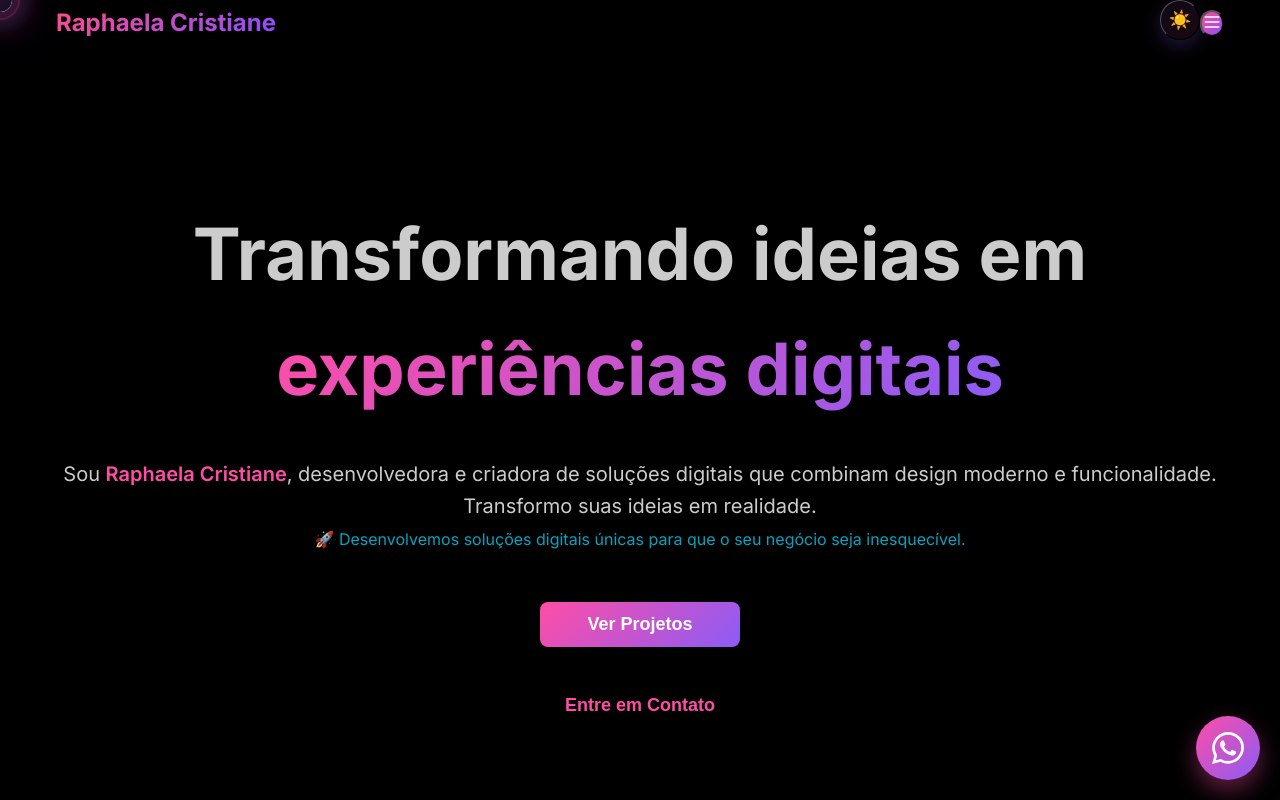
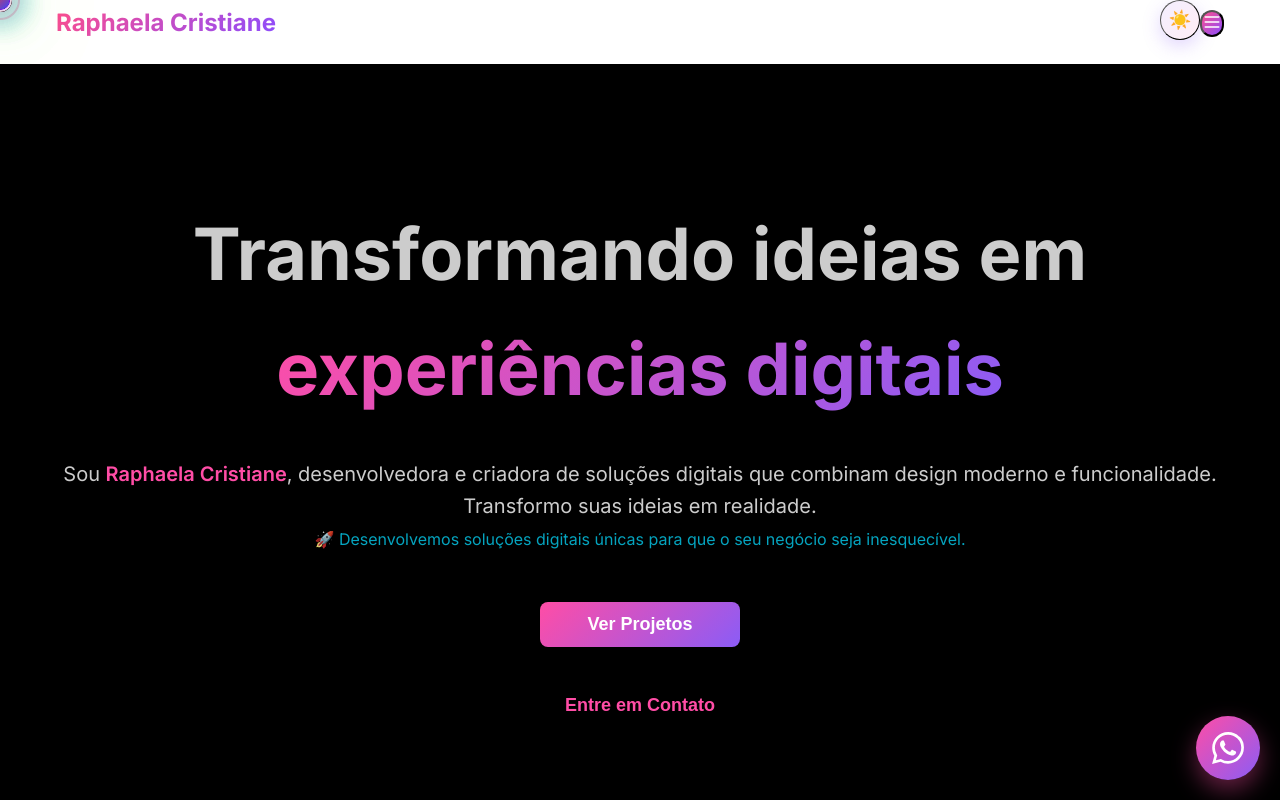
Before and after one commit to Raphaelacristiane667/portfolio-raphaela-cristiane, a Next.js app: page / in a window 1280 px wide. Shown: the top 800 px of the page. Built offline with nearby package versions, Linux system fonts and the light colour scheme.

Commit message:
fix(theme): remover dark fixa no html e ajustar CSS global para claro/escuro

```diff
--- a/src/app/globals.css
+++ b/src/app/globals.css
@@ -63,11 +63,21 @@ html {
 /* Estilos base do body */
 body {
   font-family: 'Inter', -apple-system, BlinkMacSystemFont, 'Segoe UI', 'Roboto', 'Oxygen', 'Ubuntu', 'Cantarell', 'Fira Sans', 'Droid Sans', 'Helvetica Neue', sans-serif;
-  background-color: var(--color-dark) !important; /* PRETO FORÇADO */
-  color: var(--color-white);
   line-height: 1.6;
   overflow-x: hidden;
   min-height: 100vh;
+}
+
+/* Tema claro padrão */
+html:not(.dark) body {
+  background-color: #ffffff !important;
+  color: #000000 !important;
+}
+
+/* Tema escuro quando classe .dark está no html */
+html.dark body {
+  background-color: var(--color-dark) !important;
+  color: var(--color-white) !important;
 }
 
 /* Prevenir overflow horizontal no mobile desde o carregamento */
@@ -93,9 +103,8 @@ body {
 }
 
 /* HTML também com fundo preto */
-html {
-  background-color: var(--color-dark) !important;
-}
+html:not(.dark) { background-color: #ffffff !important; }
+html.dark { background-color: var(--color-dark) !important; }
 
 /* Main com fundo preto */
 main {
--- a/src/app/layout.tsx
+++ b/src/app/layout.tsx
@@ -90,8 +90,8 @@ export default function RootLayout({
   children: React.ReactNode; // Tipo TypeScript para o conteúdo
 }>) {
   return (
-    // Elemento HTML raiz com idioma português e tema escuro
-    <html lang="pt-BR" className="dark">
+    // Elemento HTML raiz com idioma português; o ThemeProvider controla a classe `dark`
+    <html lang="pt-BR">
       <head>
         {/*
           Favicons para diferentes dispositivos e navegadores
```
